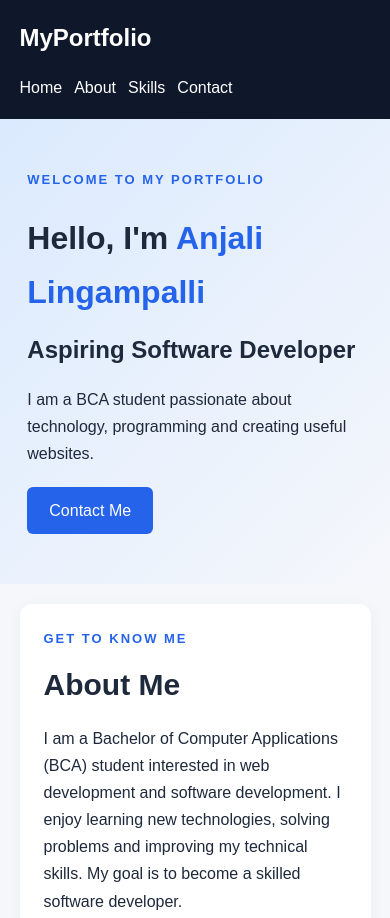
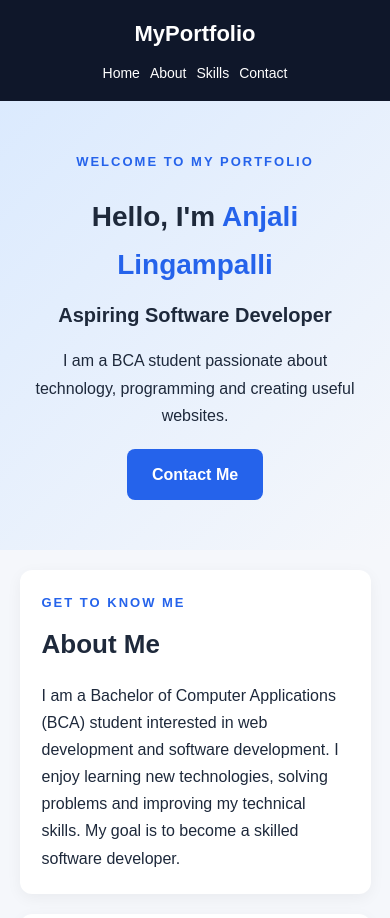
Before and after one commit to Anjali200510/My-portfolio, a plain HTML site: page index.html in a window 390 px wide. Shown: the top 918 px of the page. Drawn offline with Linux system fonts and the light colour scheme.

Commit message:
Add files via upload
Update portfolio with responsive design-Module2

```diff
--- a/style.css
+++ b/style.css
@@ -79,15 +79,18 @@ nav a:hover {
 
 .btn {
     display: inline-block;
-    padding: 10px 22px;
+    padding: 12px 25px;
     background: #2563eb;
     color: white;
-    border-radius: 6px;
+    border-radius: 8px;
     text-decoration: none;
+    font-weight: bold;
+    transition: background 0.3s, transform 0.3s;
 }
 
 .btn:hover {
     background: #1d4ed8;
+    transform: translateY(-2px);
 }
 
 .section {
@@ -112,13 +115,19 @@ nav a:hover {
 }
 
 .skill {
-    padding: 15px;
+    padding: 18px 12px;
     text-align: center;
     border: 1px solid #dbeafe;
     background: #eff6ff;
     color: #1d4ed8;
-    border-radius: 8px;
+    border-radius: 10px;
     font-weight: bold;
+    transition: transform 0.3s, box-shadow 0.3s;
+}
+
+.skill:hover {
+    transform: translateY(-4px);
+    box-shadow: 0 6px 15px rgba(37, 99, 235, 0.15);
 }
 
 .section a {
@@ -151,3 +160,87 @@ footer {
         padding: 24px;
     }
 }
+/* Responsive design for tablets and mobile phones */
+
+@media (max-width: 768px) {
+    header {
+    position: sticky;
+    top: 0;
+    z-index: 100;
+}
+
+    nav {
+        justify-content: center;
+        gap: 12px;
+    }
+
+    .hero {
+        min-height: auto;
+        padding: 50px 7%;
+        text-align: center;
+    }
+
+    .hero h1 {
+        font-size: 32px;
+    }
+
+    .hero h2 {
+        font-size: 22px;
+    }
+
+    .section {
+        margin: 20px 5%;
+        padding: 22px;
+    }
+
+    .section h2 {
+        font-size: 26px;
+    }
+
+    .skills-grid {
+        grid-template-columns: repeat(2, minmax(0, 1fr));
+    }
+}
+
+@media (max-width: 400px) {
+    nav {
+        gap: 8px;
+    }
+
+    nav a {
+        font-size: 14px;
+    }
+
+    .skills-grid {
+        grid-template-columns: 1fr;
+    }
+}
+@media (max-width: 600px) {
+    header {
+        flex-direction: column;
+        gap: 10px;
+        padding: 15px 8px;
+    }
+
+    .logo {
+        font-size: 22px;
+    }
+
+    nav {
+        justify-content: center;
+        gap: 10px;
+    }
+
+    nav a {
+        font-size: 14px;
+    }
+
+    .hero h1 {
+        font-size: 28px;
+        overflow-wrap: anywhere;
+    }
+
+    .hero h2 {
+        font-size: 20px;
+    }
+}
```
